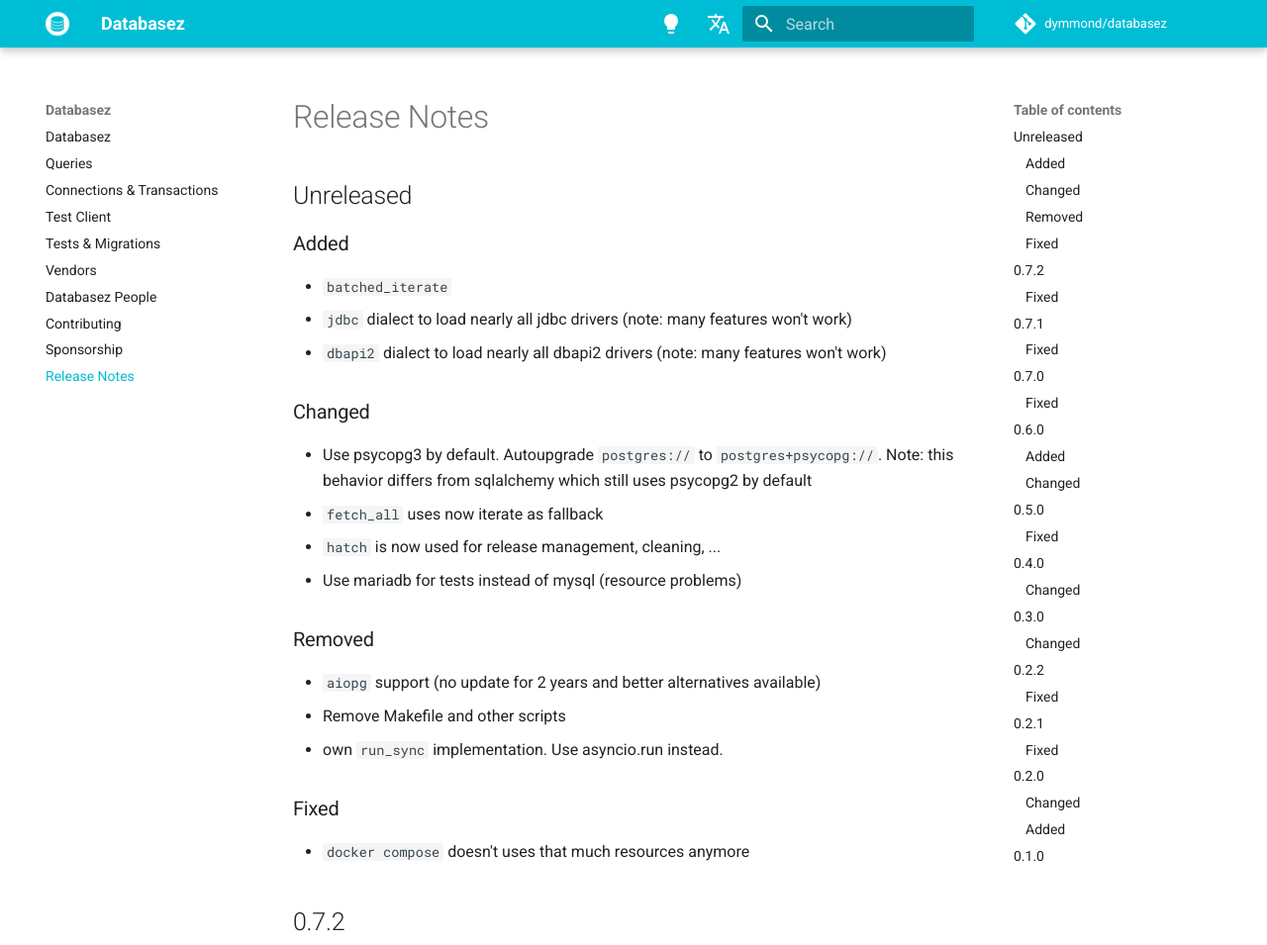
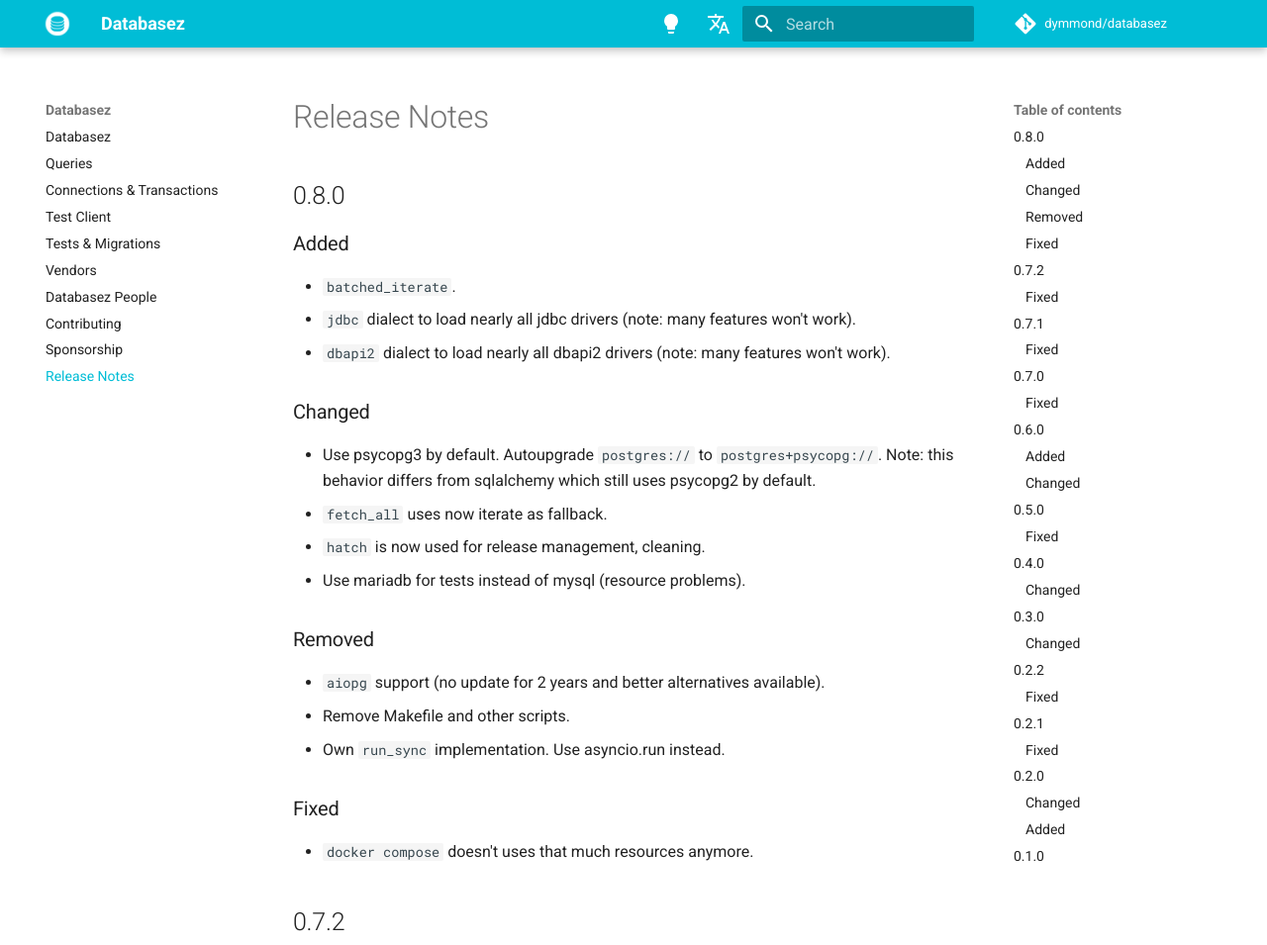
Before and after one commit to dymmond/databasez, an MkDocs documentation site: the page built from docs/release-notes.md, in a window 1280 px wide and 1400 px high. Shown: the top 955 px of the window at 99% size. Built offline with MkDocs 1.6.1 and Material for MkDocs 9.7.7, drawn with Linux system fonts in a browser that asks for light colours; comment, search, counter and statistics services are not loaded.

Commit message:
Release 0.8.0

```diff
--- a/databasez/__init__.py
+++ b/databasez/__init__.py
@@ -1,5 +1,5 @@
 from databasez.core import Database, DatabaseURL
 
-__version__ = "0.7.2"
+__version__ = "0.8.0"
 
 __all__ = ["Database", "DatabaseURL"]
--- a/docs/release-notes.md
+++ b/docs/release-notes.md
@@ -1,29 +1,29 @@
 # Release Notes
 
-## Unreleased
+## 0.8.0
 
 ### Added
 
-- `batched_iterate`
-- `jdbc` dialect to load nearly all jdbc drivers (note: many features won't work)
-- `dbapi2` dialect to load nearly all dbapi2 drivers (note: many features won't work)
+- `batched_iterate`.
+- `jdbc` dialect to load nearly all jdbc drivers (note: many features won't work).
+- `dbapi2` dialect to load nearly all dbapi2 drivers (note: many features won't work).
 
 ### Changed
 
-- Use psycopg3 by default. Autoupgrade `postgres://` to `postgres+psycopg://`. Note: this behavior differs from sqlalchemy which still uses psycopg2 by default
-- `fetch_all` uses now iterate as fallback
-- `hatch` is now used for release management, cleaning, ...
-- Use mariadb for tests instead of mysql (resource problems)
+- Use psycopg3 by default. Autoupgrade `postgres://` to `postgres+psycopg://`. Note: this behavior differs from sqlalchemy which still uses psycopg2 by default.
+- `fetch_all` uses now iterate as fallback.
+- `hatch` is now used for release management, cleaning.
+- Use mariadb for tests instead of mysql (resource problems).
 
 ### Removed
 
-- `aiopg` support (no update for 2 years and better alternatives available)
-- Remove Makefile and other scripts
-- own `run_sync` implementation. Use asyncio.run instead.
+- `aiopg` support (no update for 2 years and better alternatives available).
+- Remove Makefile and other scripts.
+- Own `run_sync` implementation. Use asyncio.run instead.
 
 ### Fixed
 
-- `docker compose` doesn't uses that much resources anymore
+- `docker compose` doesn't uses that much resources anymore.
 
 ## 0.7.2
 
```
